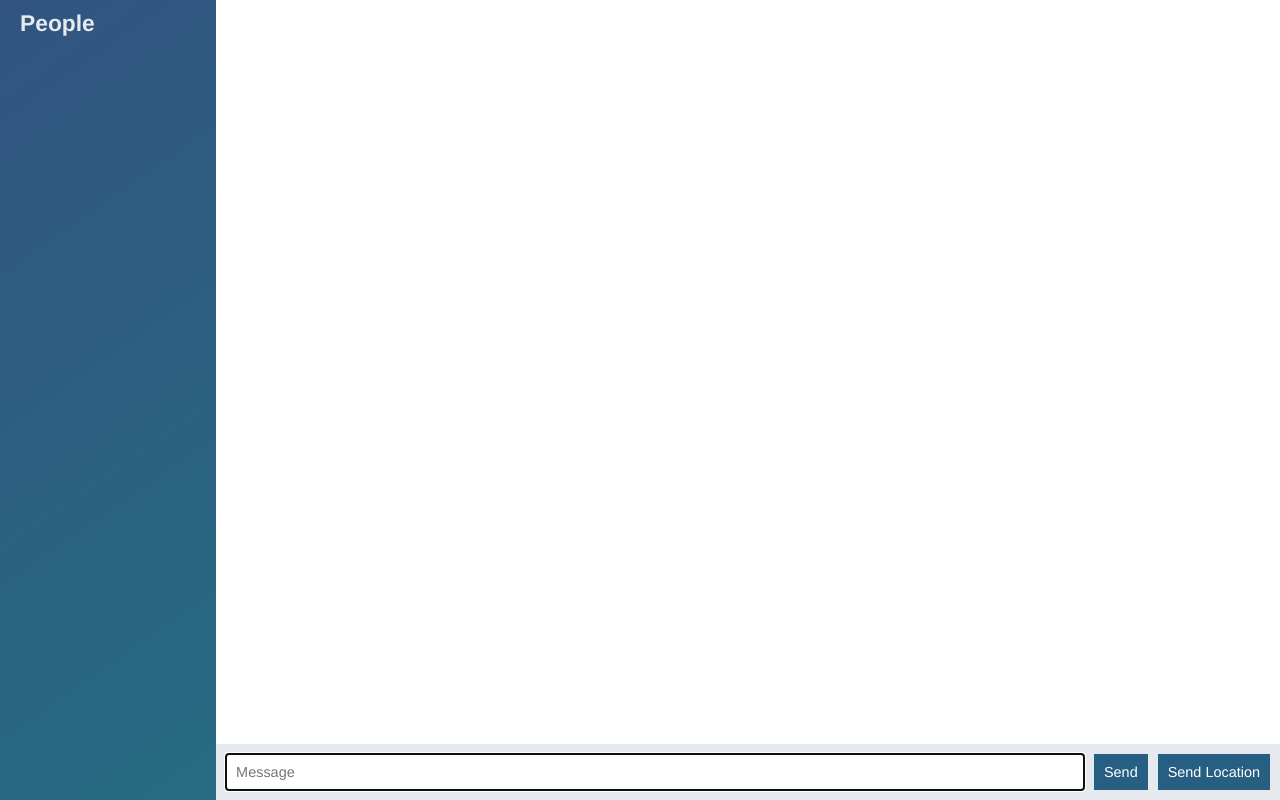
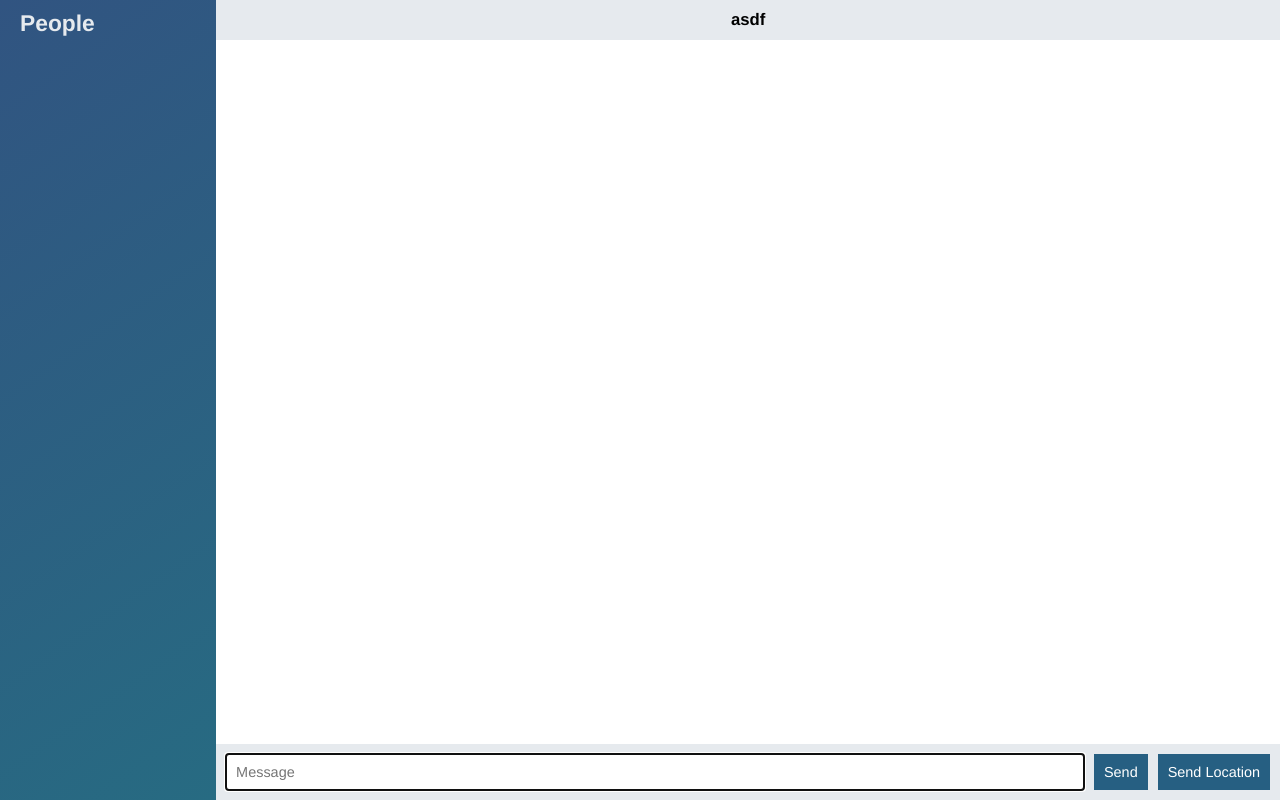
Before and after one commit to piorozla/node-chat-app, a website: page public/chat.html in a window 1280 px wide. Drawn offline with nearby package versions, Linux system fonts and the light colour scheme; no server answers.

Commit message:
Added room name to main chat

```diff
--- a/public/chat.html
+++ b/public/chat.html
@@ -15,6 +15,10 @@
   </div>
 
   <div class="chat__main">
+    <div class="chat__header">
+      <div id="room-name">asdf</div>
+    </div>
+
     <ol id="messages" class="chat__messages"></ol>
 
     <div class="chat__footer">
--- a/public/css/styles.css
+++ b/public/css/styles.css
@@ -151,6 +151,19 @@ button:disabled {
   flex-grow: 1;
 }
 
+.chat__header {
+  background: #e6eaee;
+  display: flex;
+  padding: 10px;
+  flex-shrink: 0;
+}
+
+.chat__header div{
+  margin: auto;
+  font-weight: bold;
+  font-size: 1.1rem;
+}
+
 .message {
   padding: 10px;
 }
--- a/public/js/chat.js
+++ b/public/js/chat.js
@@ -23,7 +23,7 @@ socket.on("connect", () => {
       alert(err);
       window.location.href = "/";
     } else {
-      console.log("no error");
+      $("#room-name").text(params.room);
     }
   });
 });
```
